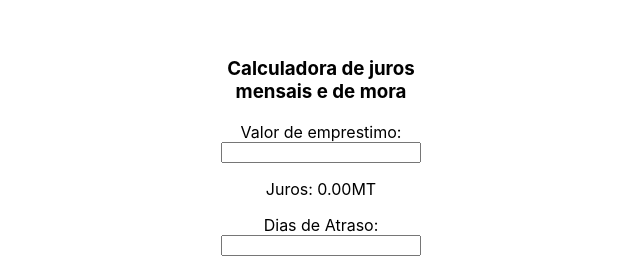
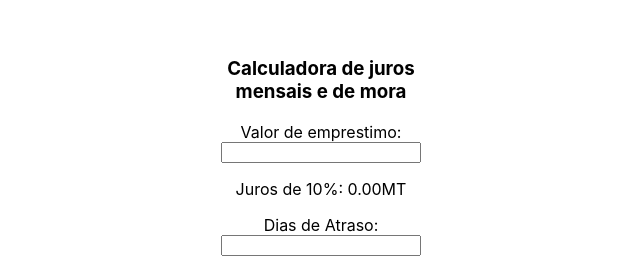
Before and after one commit to iChissingue/Interest, a React (Create React App) app: page / in a window 1280 px wide. Shown: the part 201-470 px from the top of the page, without its empty margins (319-959 px from the left). Built offline with nearby package versions, Linux system fonts and the light colour scheme.

Commit message:
Improve some aspects

```diff
--- a/src/calculator.js
+++ b/src/calculator.js
@@ -15,7 +15,7 @@ const Calculate = () => {
             <h3>Calculadora de juros mensais e de mora</h3>
                 <label>Valor de emprestimo:</label>
                 <input type="number" onChange={(e) => setLoan(e.target.value)} />
-                <p>Juros: {interest.toFixed(2)}MT</p>
+                <p>Juros de 10%: {interest.toFixed(2)}MT</p>
                  <label>Dias de Atraso:</label>
                 <input type="number" onChange={(e) => setDelayDays(e.target.value)} />
                 <p>Juros de Mora: {DelayInterest.toFixed(2)}MT</p>
```
